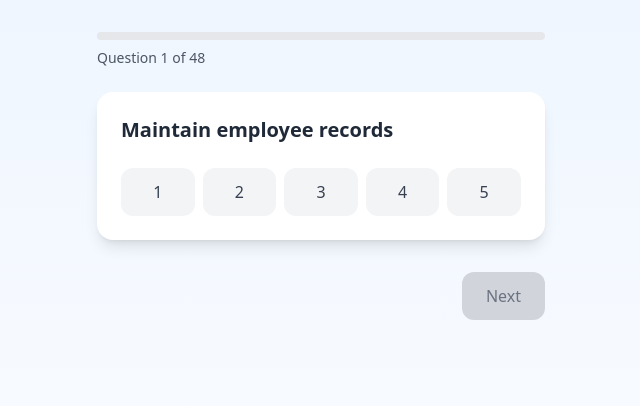
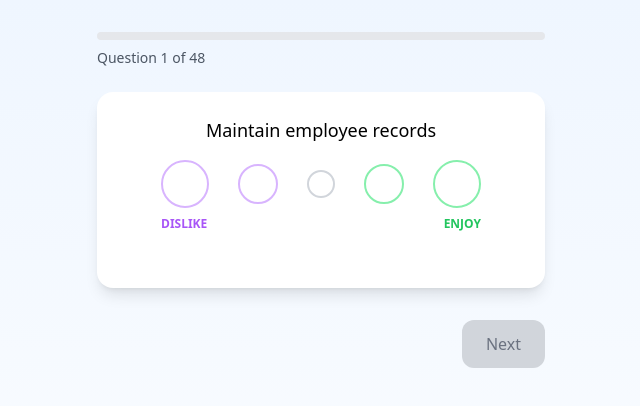
Before and after one commit to Dunkeshon/careerTest, a Nuxt app: page /test in a window 1280 px wide. Shown: the top 406 px of the page, without its empty margins (319-959 px from the left). Built offline with nearby package versions, Linux system fonts and the light colour scheme.

Commit message:
likeness scale

```diff
--- /dev/null
+++ b/components/LikertQuestion.vue
@@ -0,0 +1,71 @@
+<template>
+  <div class="likert-question">
+    <div class="question-text text-center mb-4 text-lg font-medium no-mx">
+      {{ question }}
+    </div>
+    <div class="flex flex-col items-center w-full">
+      <div class="flex flex-row justify-between items-center w-full max-w-xs mx-auto gap-2">
+        <button
+          v-for="n in 5"
+          :key="n"
+          :class="[
+            'flex items-center justify-center border-2 transition focus:outline-none',
+            circleSizeClass(n),
+            circleOutlineClass(n, value === n),
+            value === n ? circleFillClass(n) : 'bg-white'
+          ]"
+          @click="$emit('update:value', n)"
+        >
+          <svg v-if="value === n" xmlns="http://www.w3.org/2000/svg" class="h-5 w-5 text-white" fill="none" viewBox="0 0 24 24" stroke="currentColor" stroke-width="3">
+            <path stroke-linecap="round" stroke-linejoin="round" d="M5 13l4 4L19 7" />
+          </svg>
+        </button>
+      </div>
+      <div class="flex flex-row justify-between w-full max-w-xs mx-auto mt-2">
+        <span class="text-xs text-purple-500 font-semibold">DISLIKE</span>
+        <span class="text-xs text-green-500 font-semibold ml-auto">ENJOY</span>
+      </div>
+    </div>
+  </div>
+</template>
+
+<script setup>
+const props = defineProps({
+  question: String,
+  value: Number
+})
+defineEmits(['update:value'])
+
+function circleSizeClass(n) {
+  if (n === 3) return 'w-7 h-7 rounded-full'; // smallest
+  if (n === 2 || n === 4) return 'w-10 h-10 rounded-full'; // medium
+  return 'w-12 h-12 rounded-full'; // largest (1 & 5)
+}
+
+function circleOutlineClass(n, selected) {
+  if (n === 1 || n === 2) return selected ? 'border-purple-600' : 'border-purple-300';
+  if (n === 4 || n === 5) return selected ? 'border-green-600' : 'border-green-300';
+  return selected ? 'border-gray-500' : 'border-gray-300';
+}
+
+function circleFillClass(n) {
+  if (n === 1 || n === 2) return 'bg-purple-500';
+  if (n === 4 || n === 5) return 'bg-green-500';
+  return 'bg-gray-500';
+}
+</script>
+
+<style scoped>
+.likert-question {
+  width: 100%;
+  max-width: 400px;
+  margin: 0 auto 2rem auto;
+}
+button:focus {
+  outline: 2px solid #a78bfa;
+}
+.no-mx {
+  margin-left: 0 !important;
+  margin-right: 0 !important;
+}
+</style>
--- a/pages/test.vue
+++ b/pages/test.vue
@@ -16,26 +16,11 @@
 
       <!-- Question Card -->
       <div class="bg-white rounded-2xl shadow-lg p-6 mb-8">
-        <h2 class="text-xl font-semibold text-gray-800 mb-6">
-          {{ questions[currentQuestionIndex] }}
-        </h2>
-
-        <!-- Rating Buttons -->
-        <div class="grid grid-cols-5 gap-2">
-          <button
-            v-for="rating in 5"
-            :key="rating"
-            @click="selectAnswer(rating)"
-            :class="[
-              'py-3 px-2 rounded-xl text-center transition-colors duration-200',
-              answers[currentQuestionIndex] === rating
-                ? 'bg-blue-600 text-white'
-                : 'bg-gray-100 text-gray-700 hover:bg-gray-200'
-            ]"
-          >
-            {{ rating }}
-          </button>
-        </div>
+        <LikertQuestion
+          v-if="questions.length"
+          :question="questions[currentQuestionIndex]"
+          v-model:value="answers[currentQuestionIndex]"
+        />
       </div>
 
       <!-- Navigation Buttons -->
@@ -81,6 +66,9 @@
 </template>
 
 <script setup>
+import { ref, computed, onMounted } from 'vue'
+import LikertQuestion from '~/components/LikertQuestion.vue'
+
 const questions = ref([])
 const answers = ref([])
 const currentQuestionIndex = ref(0)
```
